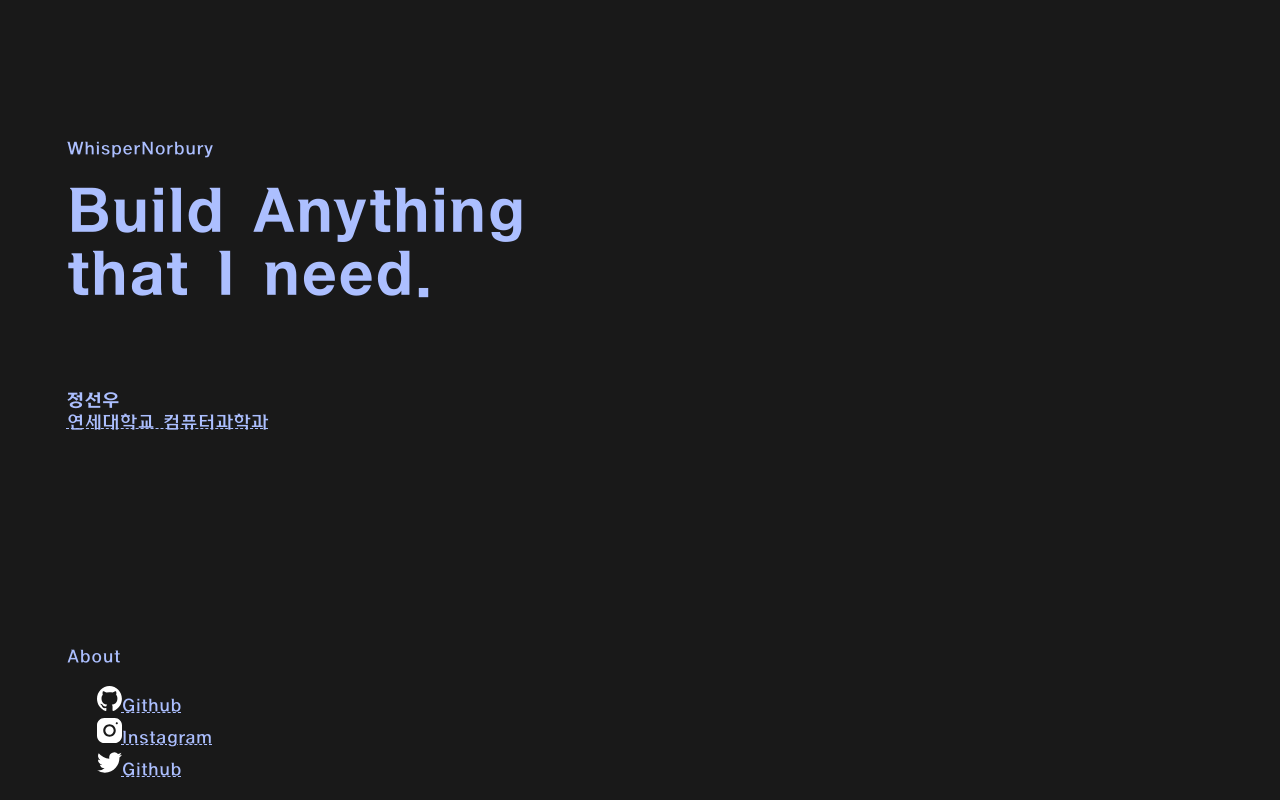
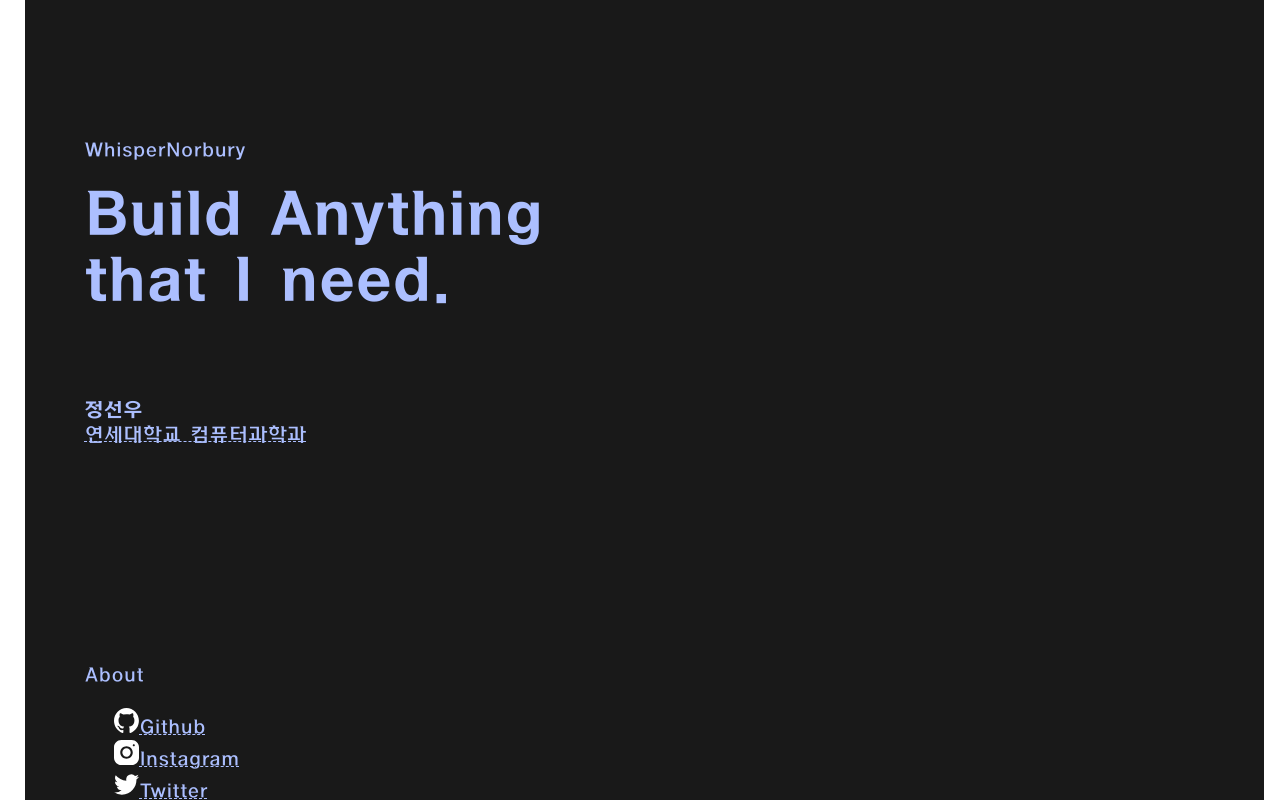
Before and after one commit to whispernorbury/whispernorbury-homepage, a Next.js app: page / in a window 1280 px wide. Shown: the part 220-1020 px from the top of the page. Built offline with nearby package versions, Linux system fonts and the light colour scheme.

Commit message:
complete Dark-Light mode.
(require to add navigation)

```diff
--- a/app/globals.css
+++ b/app/globals.css
@@ -6,17 +6,12 @@
   --highlight: #848f9d;
   --highlightDark: #464952;
 }
-::selection {
-  background-color: var(--highlightDark);
-}
 body {
   padding-left: 0.5em;
   font-size: 1.1em;
   line-height: 1.3em;
   min-width: 700px;
   min-height: 500px;
-  color: var(--textDark);
-  background-color: var(--bgDark);
   transition: background-color 0.2s ease, color 0.2s ease;
 }
 a {
--- a/app/layout.tsx
+++ b/app/layout.tsx
@@ -25,9 +25,7 @@ const myFont = localFont({
 export default function RootLayout({ children, }: { children: React.ReactNode }) {
   return (
     <html lang="ko" className={myFont.className}>
-        <body>
-          {children}
-        </body>
+      {children}
     </html>
   )
 }
--- a/app/page.tsx
+++ b/app/page.tsx
@@ -6,17 +6,21 @@ import Navigation from "@/components/Navigation"
 import FootPrint from "@/components/FootPrint"
 import Footer from "@/components/Footer"
 import Space from "@/components/Space"
+import Body from "@/layouts/Body"
+import { useState } from "react"
+
 
 const Home: React.FC = () => {
+  const [ isDark, chageDark ] = useState(true);
   return (
-    <>
+    <Body darkmode={isDark}>
       <Navigation/>
       <MainInfo/>
       <Space h={'40px'}/>
-      <LinkedProfile/>
+      <LinkedProfile isDark={isDark}/>
       <FootPrint/>
       <Footer/>
-    </>
+    </Body>
   )
 }
 
--- a/components/contents/LinkedProfile.tsx
+++ b/components/contents/LinkedProfile.tsx
@@ -1,9 +1,12 @@
 import ContentBox from "@/layouts/ContentBox"
 import styled from "styled-components"
 import Image from "next/image"
-import GithubIco from "@/public/icons/Github-white.svg"
-import InstagramIco from "@/public/icons/Instagram-white.svg"
-import TwitterIco from "@/public/icons/Twitter-white.svg"
+import GithubIcoWhite from "@/public/icons/Github-white.svg"
+import InstagramIcoWhite from "@/public/icons/Instagram-white.svg"
+import TwitterIcoWhite from "@/public/icons/Twitter-white.svg"
+import GithubIcoBlack from "@/public/icons/Github-black.svg"
+import InstagramIcoWine from "@/public/icons/Instagram-wine.svg"
+import TwitterIcoSky from "@/public/icons/Twitter-sky.svg"
 import BlockHead from "@/layouts/BlockHead"
 import Space from "../Space"
 
@@ -11,27 +14,31 @@ const ContentCell = styled.div`
     padding-left: 30px;
 `
 
+interface Props {
+    isDark : boolean;
+}
+
+const LinkedProfile : React.FC<Props> = ({isDark}) => {
     const List = [
         {
             id: 0,
             title: "Github",
             link: "https://github.com/whispernorbury",
-        ico: GithubIco
+            ico: isDark ? GithubIcoWhite : GithubIcoBlack,
         },
         {
             id: 1,
             title: "Instagram",
             link: "https://instagram.com/whispernorbury",
-        ico: InstagramIco
+            ico: isDark ? InstagramIcoWhite : InstagramIcoWine,
         },
         {
             id: 2,
-        title: "Github",
-        link: "https://github.com/whispernorbury",
-        ico: TwitterIco
+            title: "Twitter",
+            link: "https://twitter.com/whispernbry",
+            ico: isDark ? TwitterIcoWhite : TwitterIcoSky,
         },
     ]
-const LinkedProfile = () => {
     return (
         <ContentBox>
             <BlockHead>About</BlockHead>
--- /dev/null
+++ b/layouts/Body.tsx
@@ -0,0 +1,14 @@
+import styled from "styled-components"
+
+interface Props {
+    darkmode : boolean;
+}
+
+const Body = styled.body<Props>`
+    background-color: ${(props) => (props.darkmode ? '#191919' : '#ffffff')};
+    color: ${(props) => (props.darkmode ? '#acbfff' : '#3e5496')};
+    ::selection {
+        background-color : ${(props) => (props.darkmode ? '#464952' : '#848f9d')};
+    }
+`
+export default Body
```
Also changed, not shown: styles/themes/theme.tsx (deleted, +0 -13 lines). Lines whose indentation alone changed are shown as unchanged.
